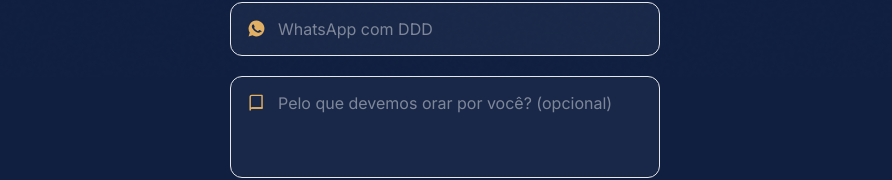
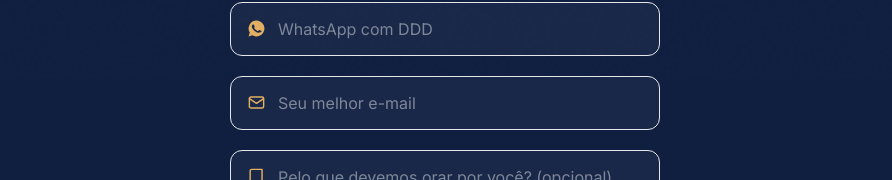
Before and after one commit to arthurrrangel/altomir-rangel, a Next.js app: page /altardanoite in a window 1280 px wide. Shown: the part 723-903 px from the top of the page, without its empty margins (195-1087 px from the left). Built offline with nearby package versions, Linux system fonts and the light colour scheme; a web font is replaced by a local one.

Commit message:
feat(altar): campo e-mail obrigatorio no formulario de leads

```diff
--- a/app/altardanoite/LeadForm.tsx
+++ b/app/altardanoite/LeadForm.tsx
@@ -35,6 +35,11 @@ function whatsAppValido(v: string) {
   return ddd >= 11 && ddd <= 99
 }
 
+/** Validação simples de e-mail: um "@" com texto antes e um domínio com ponto depois. */
+function emailValido(v: string) {
+  return /^[^\s@]+@[^\s@]+\.[^\s@]+$/.test(v.trim())
+}
+
 export default function LeadForm() {
   const router = useRouter()
   const [status, setStatus] = useState<'idle' | 'sending'>('idle')
@@ -56,11 +61,16 @@ export default function LeadForm() {
     const form = e.currentTarget
 
     const nome = (form.elements.namedItem('nome') as HTMLInputElement).value.trim()
+    const email = (form.elements.namedItem('email') as HTMLInputElement).value.trim()
     const honeypot = (form.elements.namedItem('site') as HTMLInputElement).value
     const pedido = (form.elements.namedItem('pedido') as HTMLTextAreaElement).value.trim().slice(0, 500)
 
     if (!whatsAppValido(whats)) {
       setErro('Confira o WhatsApp: DDD + número. Ex.: (21) 99999-8888')
+      return
+    }
+    if (!emailValido(email)) {
+      setErro('Confira o e-mail: digite um endereço válido. Ex.: nome@email.com')
       return
     }
     setErro(null)
@@ -77,7 +87,7 @@ export default function LeadForm() {
     // campo "origem" garante que nenhum pedido se perca. Quando a coluna existir
     // no script, remover o sufixo abaixo e manter só o parâmetro dedicado.
     const origemComPedido = pedido ? `${origem} · Pedido: ${pedido}` : origem
-    const body = new URLSearchParams({ nome, whatsapp: whats, pedido, origem: origemComPedido })
+    const body = new URLSearchParams({ nome, whatsapp: whats, email, pedido, origem: origemComPedido })
 
     // Honeypot preenchido = bot: não grava na planilha, mas segue o fluxo
     // normalmente pra não denunciar o filtro.
@@ -120,6 +130,18 @@ export default function LeadForm() {
               if (erro) setErro(null)
             }}
             aria-invalid={erro ? true : undefined}
+            className={INPUT}
+          />
+        </Field>
+        <Field icon={<MailIcon />}>
+          <input
+            name="email"
+            type="email"
+            required
+            inputMode="email"
+            autoComplete="email"
+            placeholder="Seu melhor e-mail"
+            onChange={() => { if (erro) setErro(null) }}
             className={INPUT}
           />
         </Field>
```
